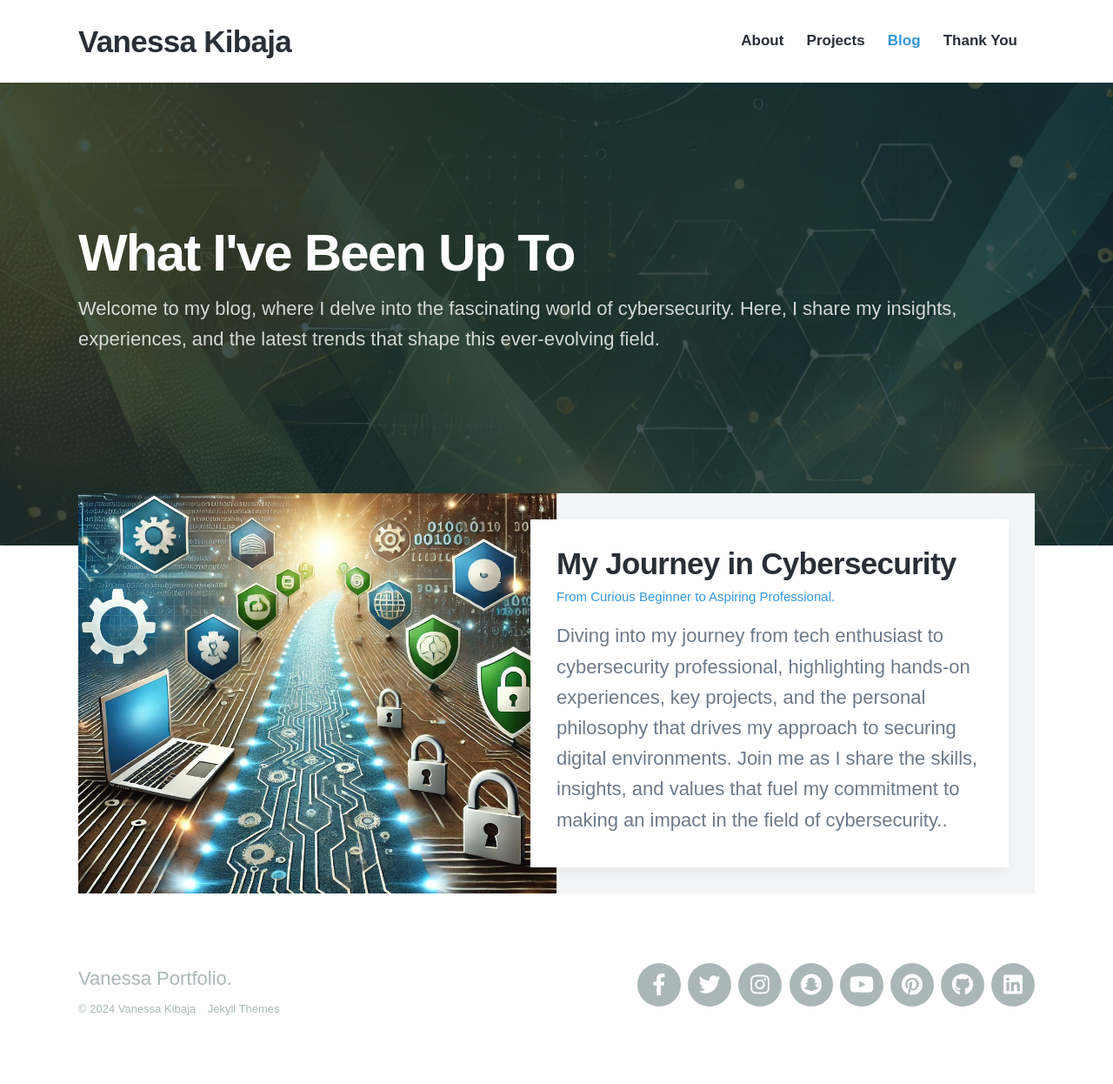
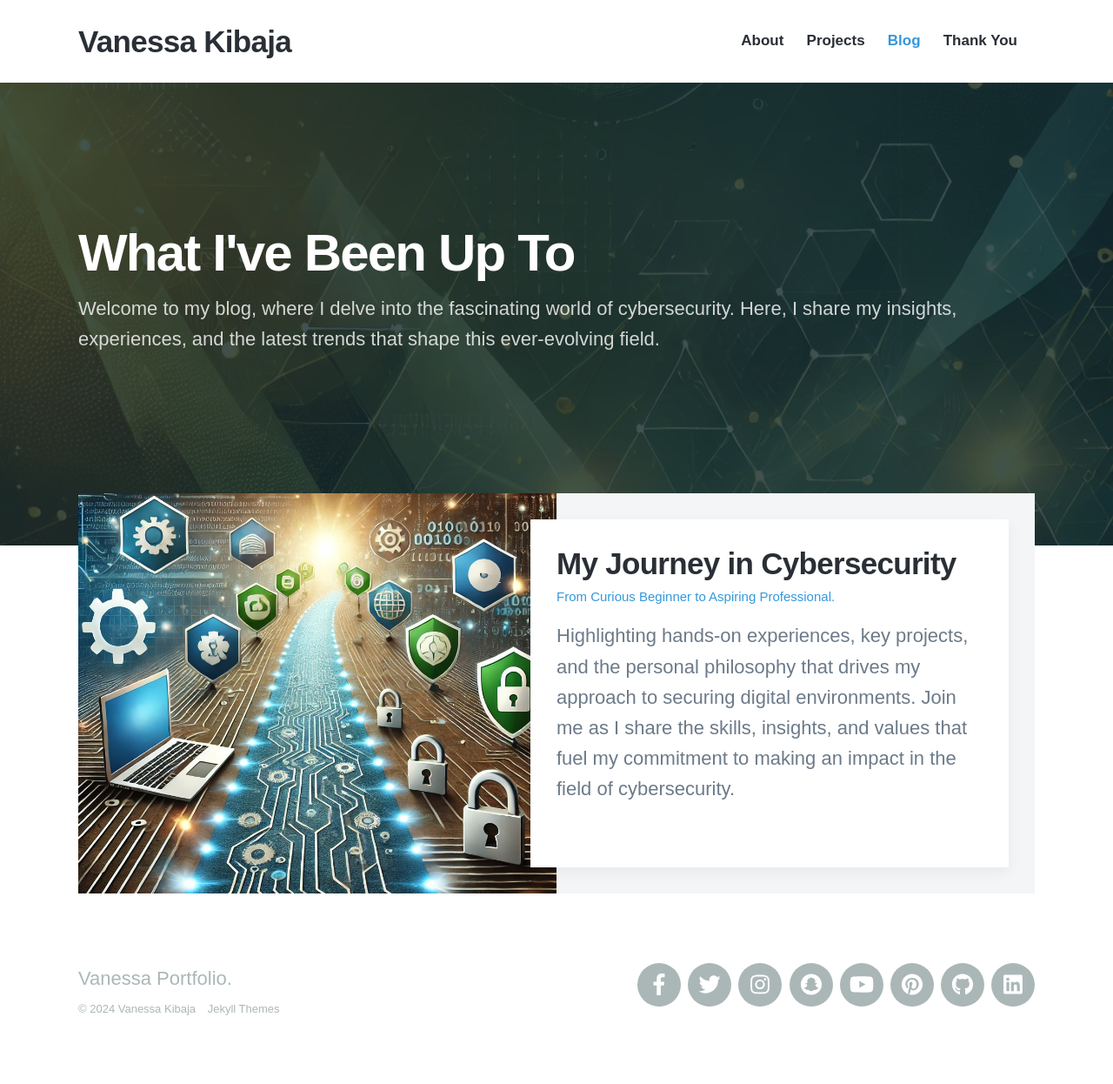
Before and after one commit to vkibaja/vkibaja.github.io, a Jekyll site: the page built from blog/index.html, in a window 1280 px wide. Shown: the whole page at 87% size. Built offline with Jekyll 4.4.1, drawn with Linux system fonts in a browser that asks for light colours; nearby versions of some CDN libraries; some web fonts are replaced; the list of posts is cut into pages by our own code.

Commit message:
Update 2024-07-22-first-post.md

```diff
--- a/_posts/2024-07-22-first-post.md
+++ b/_posts/2024-07-22-first-post.md
@@ -2,7 +2,7 @@
 title: 'My Journey in Cybersecurity'
 subtitle: 'From Curious Beginner to Aspiring Professional.'
 date: 2024-07-22 00:00:00
-description: Diving into my journey from tech enthusiast to cybersecurity professional, highlighting hands-on experiences, key projects, and the personal philosophy that drives my approach to securing digital environments. Join me as I share the skills, insights, and values that fuel my commitment to making an impact in the field of cybersecurity..
+description: Highlighting hands-on experiences, key projects, and the personal philosophy that drives my approach to securing digital environments. Join me as I share the skills, insights, and values that fuel my commitment to making an impact in the field of cybersecurity.
 featured_image: '/images/demo/My-Journey-to-Cybersecurity.jpg'
 ---
 
```
